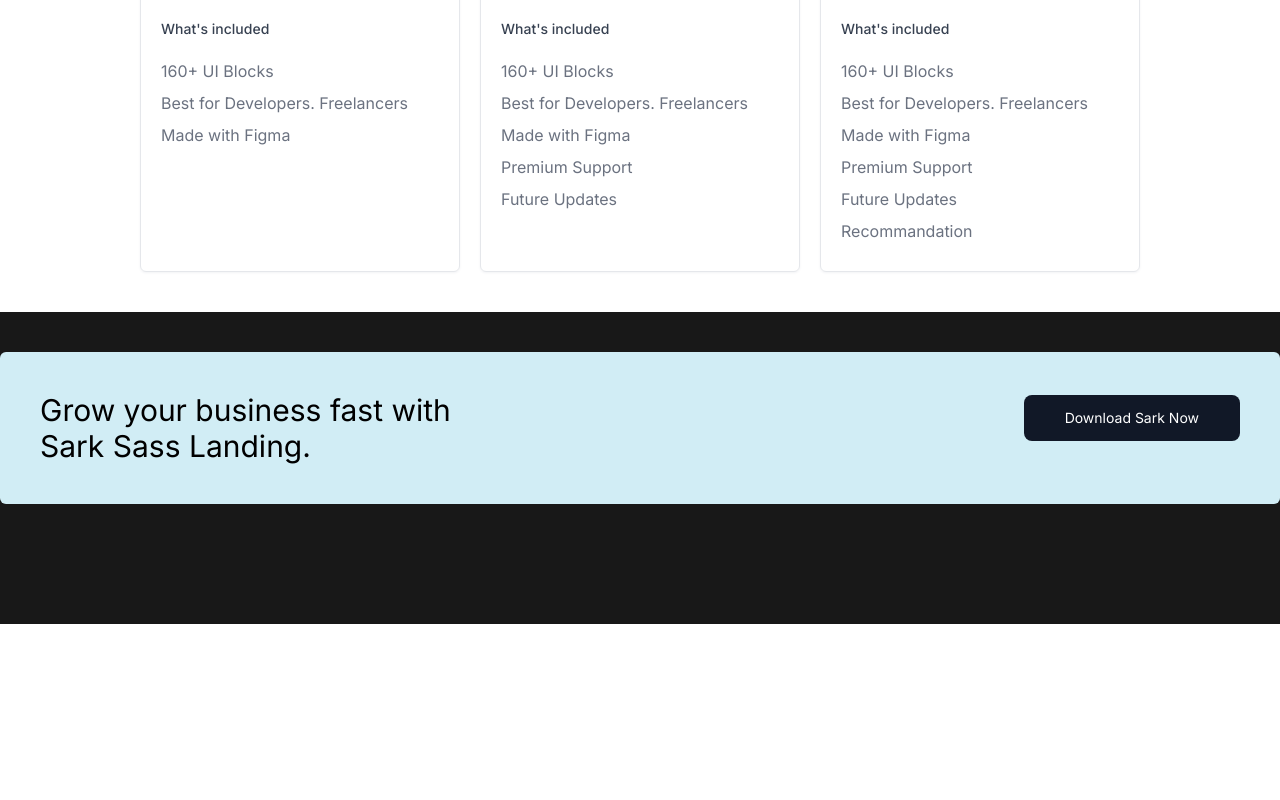
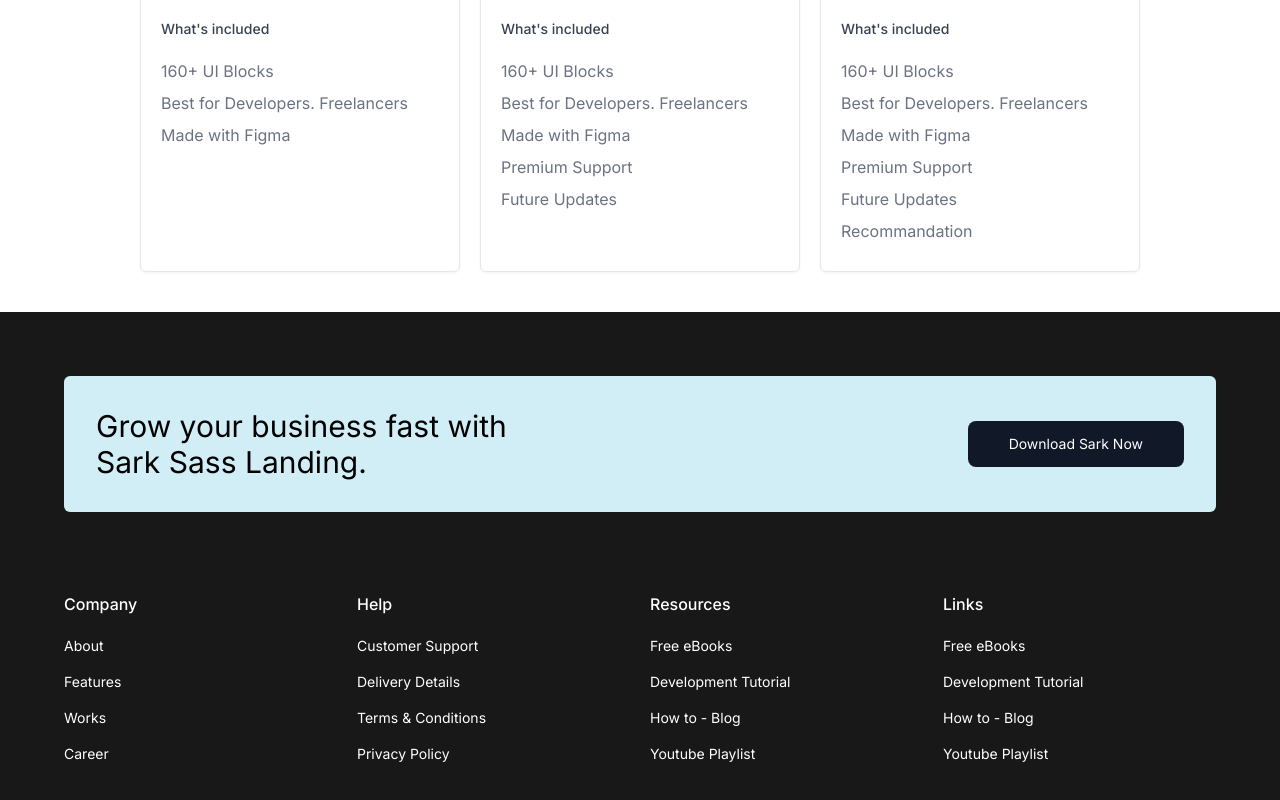
Before and after one commit to NdekoCode/vue-startup-landing-page, a Vue app: page / in a window 1280 px wide. Shown: the part 3690-4490 px from the top of the page. Before the commit the page ends 4314 px from the top, so only its background shows below. Built offline with nearby package versions, Linux system fonts and the light colour scheme.

Commit message:
feat: add footer block

```diff
--- /dev/null
+++ b/src/components/FooterListItem.vue
@@ -0,0 +1,20 @@
+<script setup lang="ts">
+import type { IFooter } from '@/utilities/types'
+import type { PropType } from 'vue'
+
+const { footerItem } = defineProps({
+  footerItem: Object as PropType<IFooter>
+})
+</script>
+<template>
+  <div class="text-white">
+    <h5 class="mb-5 text-base font-medium">{{ footerItem?.title }}</h5>
+    <ul>
+      <li v-for="(item, index) of footerItem?.items" :key="index" class="mb-4 text-sm">
+        <a href="#" class="hover:underline">{{ item }}</a>
+      </li>
+    </ul>
+  </div>
+</template>
+
+<style scoped></style>
--- a/src/components/FooterMain.vue
+++ b/src/components/FooterMain.vue
@@ -1,17 +1,22 @@
-<script lang="ts" setup></script>
+<script lang="ts" setup>
+import FooterListItem from '@/components/FooterListItem.vue'
+import { footerData } from '@/utilities/constants'
+</script>
 <template>
-  <footer class="py-10 bg-[#181818]">
-    <div class="container">
-      <div class="p-10 rounded-md mb-20 flex-between-center bg-[#d1edf5]">
+  <footer class="py-16 bg-[#181818] px-5 lg:px-3">
+    <div class="container max-w-6xl">
+      <div
+        class="p-8 rounded-md mb-20 flex-between-center gap-5 flex-wrap md:flex-nowrap bg-[#d1edf5]"
+      >
         <h2 class="max-w-md text-3xl">Grow your business fast with Sark Sass Landing.</h2>
         <a
           href="#"
-          class="inline-block px-5 py-3 mb-5 text-sm text-center text-white transition-colors duration-300 bg-gray-900 border border-transparent rounded-lg md:px-8 lg:px-10"
+          class="inline-block px-5 py-3 text-sm text-center text-white transition-colors duration-300 bg-gray-900 border border-transparent rounded-lg md:px-8 lg:px-10"
           >Download Sark Now</a
         >
       </div>
-      <div class="grid grid-cols-1 md:grid-cols-2 lg:grid-cols-4">
-        <ul></ul>
+      <div class="grid grid-cols-1 gap-5 md:grid-cols-2 lg:grid-cols-4">
+        <footer-list-item v-for="footerItem of footerData" :footerItem="footerItem" />
       </div>
     </div>
   </footer>
--- a/src/utilities/constants.ts
+++ b/src/utilities/constants.ts
@@ -1,4 +1,4 @@
-import type { IPricing, ITestimonial, routeLink } from './types'
+import type { IFooter, IPricing, ITestimonial, routeLink } from './types'
 
 import testimonialMan from '@/assets/images/testimonial-man.png'
 import testimonialWoman from '@/assets/images/testimonial-woman.png'
@@ -95,3 +95,21 @@
     ]
   }
 ]
+export const footerData: IFooter[] = [
+  {
+    title: 'Company',
+    items: ['About', 'Features', 'Works', 'Career']
+  },
+  {
+    title: 'Help',
+    items: ['Customer Support', 'Delivery Details', 'Terms & Conditions', 'Privacy Policy']
+  },
+  {
+    title: 'Resources',
+    items: ['Free eBooks', 'Development Tutorial', 'How to - Blog', 'Youtube Playlist']
+  },
+  {
+    title: 'Links',
+    items: ['Free eBooks', 'Development Tutorial', 'How to - Blog', 'Youtube Playlist']
+  }
+]
--- a/src/utilities/types.ts
+++ b/src/utilities/types.ts
@@ -16,3 +16,7 @@
   description: string
   including: string[]
 }
+export interface IFooter {
+  title: string
+  items: string[]
+}
```
